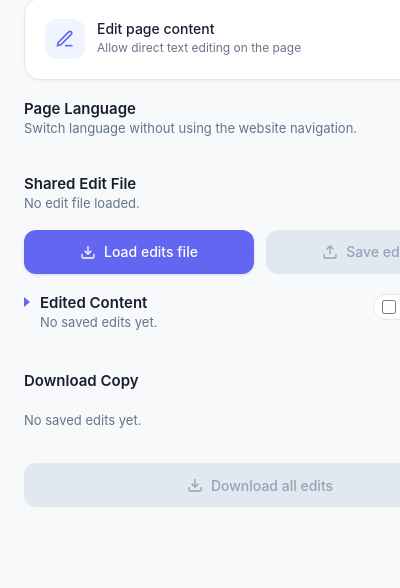
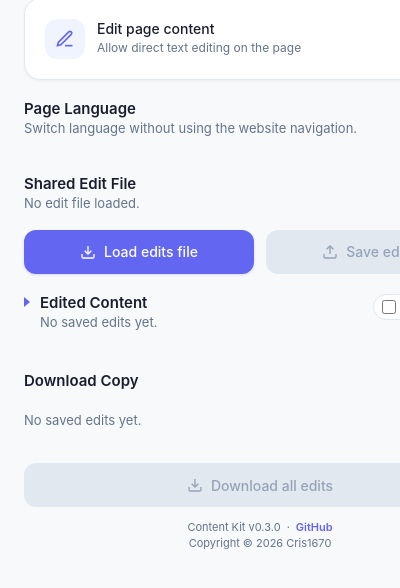
Before and after one commit to Cris1670/content-kit, a browser extension: page chrome-extension/popup.html in a window 400 px wide. Shown: the part 94-682 px from the top of the page. Drawn offline with Linux system fonts and the light colour scheme.

Commit message:
DOcs: Add changelog and add metadata to extension

```diff
--- a/chrome-extension/popup.css
+++ b/chrome-extension/popup.css
@@ -656,6 +656,36 @@ svg {
   opacity: 0.8;
 }
 
+.popup-footer {
+  display: flex;
+  flex-direction: column;
+  align-items: center;
+  justify-content: center;
+  gap: 3px;
+  margin-top: -6px;
+  color: var(--ck-muted);
+  font-size: 11px;
+  line-height: 1.2;
+}
+
+.popup-footer div:first-child {
+  display: flex;
+  align-items: center;
+  gap: 6px;
+}
+
+.popup-footer a {
+  color: var(--ck-primary);
+  font-weight: 600;
+  text-decoration: none;
+}
+
+.popup-footer a:hover,
+.popup-footer a:focus-visible {
+  color: var(--ck-primary-strong);
+  text-decoration: underline;
+}
+
 #load-file-input {
   display: none;
 }
--- a/chrome-extension/popup.html
+++ b/chrome-extension/popup.html
@@ -197,6 +197,21 @@
           Download all edits
         </button>
       </section>
+
+      <footer class="popup-footer">
+        <div>
+          <span>Content Kit v0.3.0</span>
+          <span aria-hidden="true">·</span>
+          <a
+            href="https://github.com/Cris1670/content-kit"
+            target="_blank"
+            rel="noreferrer"
+          >
+            GitHub
+          </a>
+        </div>
+        <div>Copyright © 2026 Cris1670</div>
+      </footer>
     </main>
 
     <script type="module" src="popup.js"></script>
```
Also changed, not shown: CONTRIBUTING.md (added, +56 -0 lines), package.json (+10 -1 lines), CHANGELOG.md (added), README.md.
